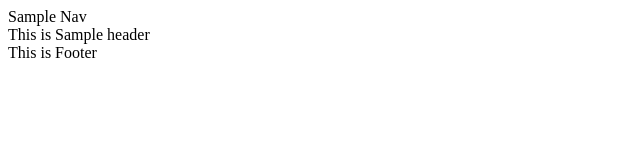
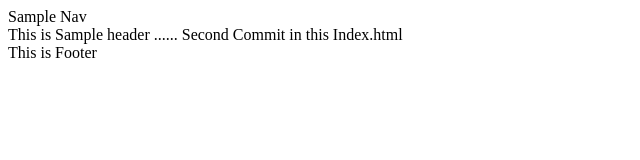
Before and after one commit to junaldadlawan/git-demo, a plain HTML site: page index.html in a window 1280 px wide. Shown: the whole page, without its empty margins (0-640 px from the left). Drawn offline with Linux system fonts and the light colour scheme.

Commit message:
This is second commit in index.html

```diff
--- a/index.html
+++ b/index.html
@@ -6,7 +6,7 @@
 	</head>
 	<body>
 	<nav>Sample Nav</nav>
-	<header>This is Sample header</header>
+	<header>This is Sample header ...... Second Commit in this Index.html</header>
 	<main></main>
 	<footer>This is Footer</footer>
 	</body>
```
